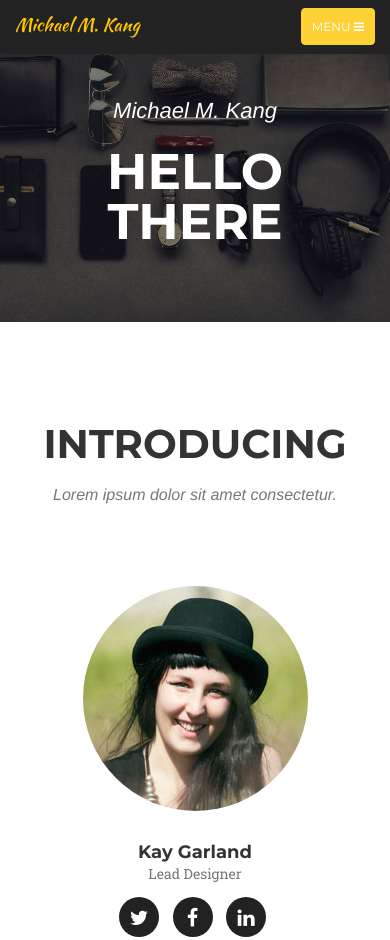
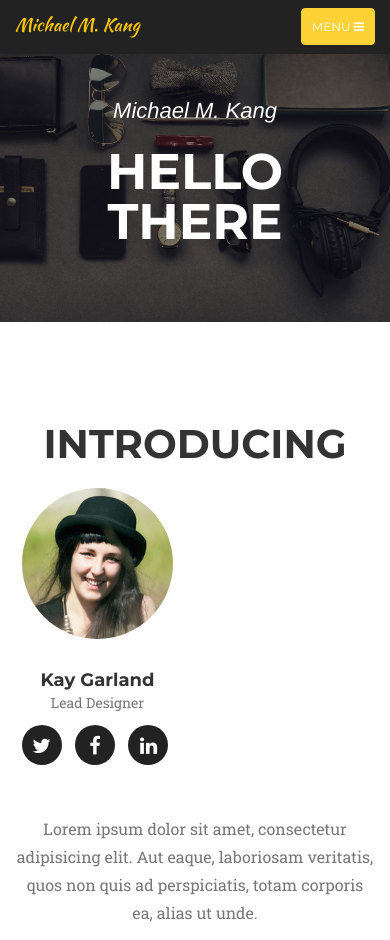
Before and after one commit to mgkang0206/mgkang0206.github.io, a website: page index.html in a window 390 px wide. Shown: the top 940 px of the page. Drawn offline with nearby package versions, Linux system fonts and the light colour scheme; a web font is replaced by a local one.

Commit message:
something

```diff
--- a/index.html
+++ b/index.html
@@ -119,11 +119,11 @@
             <div class="row">
                 <div class="col-lg-12 text-center">
                     <h2 class="section-heading">Introducing</h2>
-                    <h3 class="section-subheading text-muted">Lorem ipsum dolor sit amet consectetur.</h3>
+                    <!-- <h3 class="section-subheading text-muted">Lorem ipsum dolor sit amet consectetur.</h3> -->
                 </div>
             </div>
             <div class="row">
-                <div class="col-sm-4">
+                <div class="col-xs-6 col-sm-4">
                     <div class="team-member">
                         <img src="img/team/1.jpg" class="img-responsive img-circle" alt="">
                         <h4>Kay Garland</h4>
```
